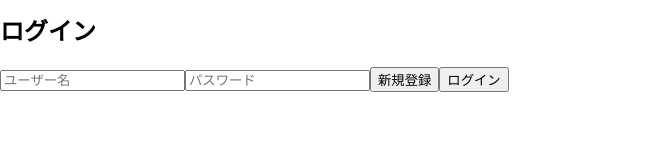
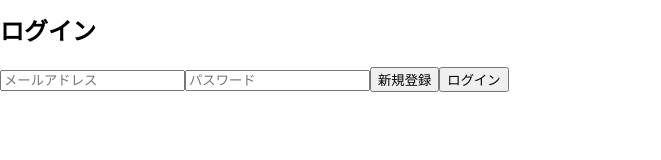
Before and after one commit to yasuo-xyz/guru-pukeiziban, a React (Create React App) app: page / in a window 1280 px wide. Shown: the part 122-282 px from the top of the page, without its empty margins (0-661 px from the left). Built offline with nearby package versions, Linux system fonts and the light colour scheme.

Commit message:
ログイン機能の中身にあるユーザー名入力フォームをメールアドレス入力フォームに変更

```diff
--- a/src/LoginForm.tsx
+++ b/src/LoginForm.tsx
@@ -49,11 +49,12 @@ const LoginForm: React.FC<LoginFormProps> = ({ onSubmit }) => {
       <h2>ログイン</h2>
       <form onSubmit={handleFormSubmit}>
         <input
-          type="text"
-          placeholder="ユーザー名"
+          type="email"
+          placeholder="メールアドレス"
           value={username}
           onChange={(e) => setUsername(e.target.value)}
         />
+
         <input
           type="password"
           placeholder="パスワード"
```
